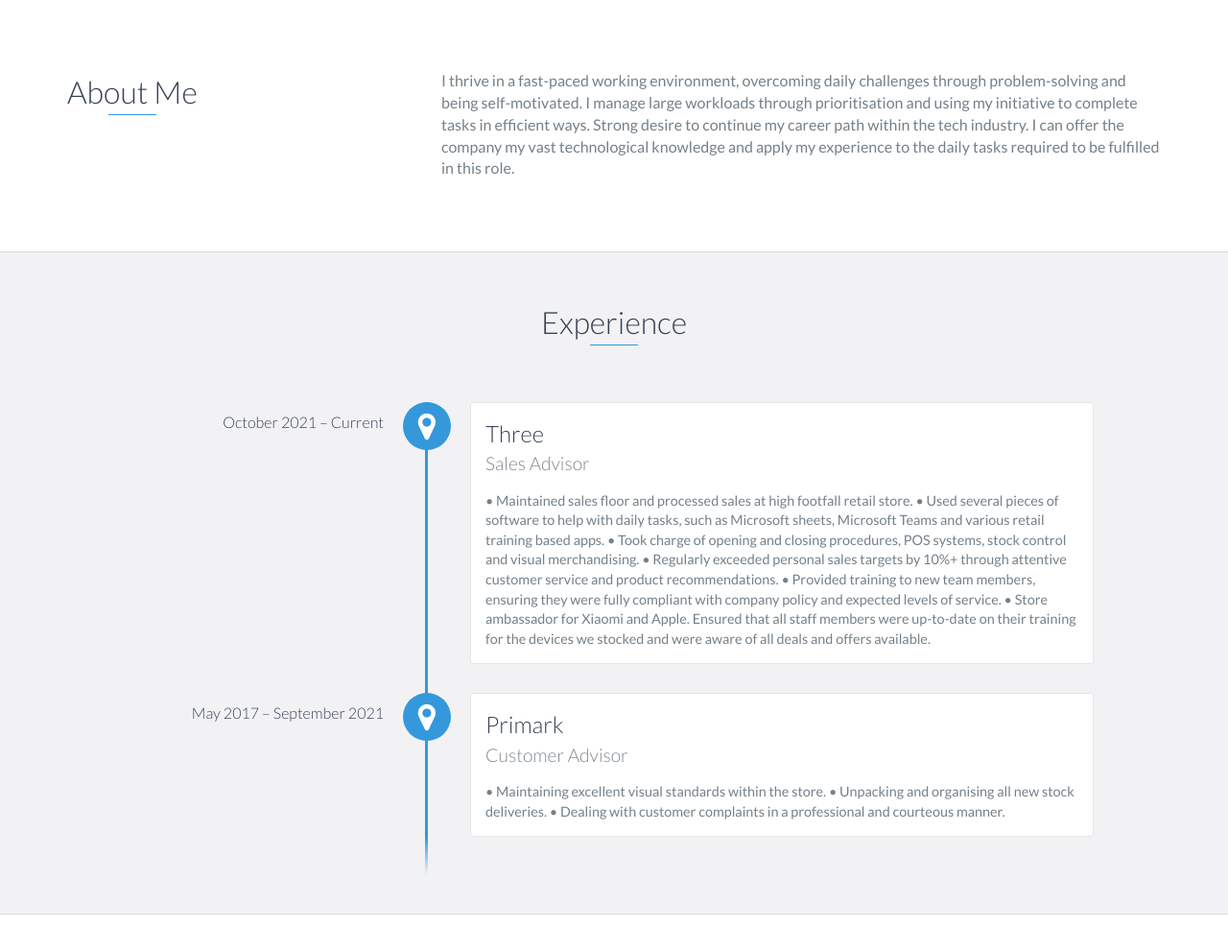
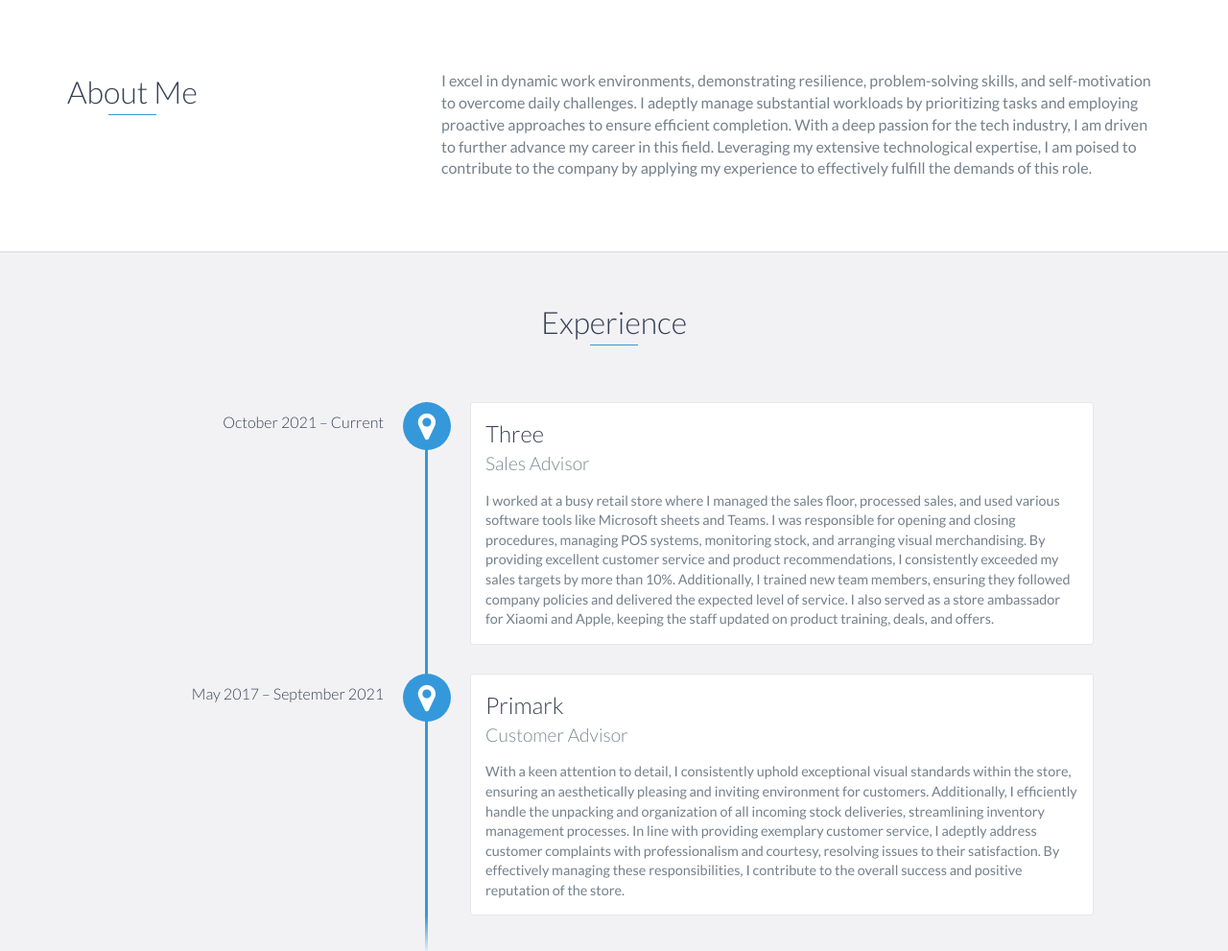
Before and after one commit to Lewisparnell/PortfolioWebsite, a website: page index.html in a window 1280 px wide. Shown: the part 802-1793 px from the top of the page at 96% size. Drawn offline with nearby package versions, Linux system fonts and the light colour scheme.

```diff
--- a/index.html
+++ b/index.html
@@ -75,7 +75,7 @@
                 </div>
                 <div class="col-md-8">
                     <p>
-                        I thrive in a fast-paced working environment, overcoming daily challenges through problem-solving and being self-motivated. I manage large workloads through prioritisation and using my initiative to complete tasks in efficient ways. Strong desire to continue my career path within the tech industry. I can offer the company my vast technological knowledge and apply my experience to the daily tasks required to be fulfilled in this role.
+                        I excel in dynamic work environments, demonstrating resilience, problem-solving skills, and self-motivation to overcome daily challenges. I adeptly manage substantial workloads by prioritizing tasks and employing proactive approaches to ensure efficient completion. With a deep passion for the tech industry, I am driven to further advance my career in this field. Leveraging my extensive technological expertise, I am poised to contribute to the company by applying my experience to effectively fulfill the demands of this role.
                     </p>
                 </div>
             </div>
@@ -90,12 +90,7 @@
                 <h3>Three</h3>
                 <h4>Sales Advisor</h4>
                 <p>
-                    • Maintained sales floor and processed sales at high footfall retail store.
-                    • Used several pieces of software to help with daily tasks, such as Microsoft sheets, Microsoft Teams and various retail training based apps.
-                    • Took charge of opening and closing procedures, POS systems, stock control and visual merchandising.
-                    • Regularly exceeded personal sales targets by 10%+ through attentive customer service and product recommendations.
-                    • Provided training to new team members, ensuring they were fully compliant with company policy and expected levels of service.
-                    • Store ambassador for Xiaomi and Apple. Ensured that all staff members were up-to-date on their training for the devices we stocked and were aware of all deals and offers available.
+                    I worked at a busy retail store where I managed the sales floor, processed sales, and used various software tools like Microsoft sheets and Teams. I was responsible for opening and closing procedures, managing POS systems, monitoring stock, and arranging visual merchandising. By providing excellent customer service and product recommendations, I consistently exceeded my sales targets by more than 10%. Additionally, I trained new team members, ensuring they followed company policies and delivered the expected level of service. I also served as a store ambassador for Xiaomi and Apple, keeping the staff updated on product training, deals, and offers.
                 </p>
             </div>
 
@@ -103,9 +98,7 @@
                 <h3>Primark</h3>
                 <h4>Customer Advisor</h4>
                 <p>
-                    • Maintaining excellent visual standards within the store.
-                    • Unpacking and organising all new stock deliveries.
-                    • Dealing with customer complaints in a professional and courteous manner.
+                    With a keen attention to detail, I consistently uphold exceptional visual standards within the store, ensuring an aesthetically pleasing and inviting environment for customers. Additionally, I efficiently handle the unpacking and organization of all incoming stock deliveries, streamlining inventory management processes. In line with providing exemplary customer service, I adeptly address customer complaints with professionalism and courtesy, resolving issues to their satisfaction. By effectively managing these responsibilities, I contribute to the overall success and positive reputation of the store.
                 </p>
             </div>
             <!--
@@ -171,7 +164,7 @@
                     <div class="project-info">
                         <h3>Sales Targets Tracker</h3>
                         <p>
-                           A self refreshing tracker used to manager daily and monthly sales targets. This sheet will automatically clear daily and monthly. Easily editable to change targets and users on the sheet. It will compile the data from the last three months to give you an average of performance, this is incredibly useful for management to monitor advisors targets and help advisors monitor their own sales.
+                            A dynamic and user-friendly sales tracker designed to efficiently manage daily and monthly sales targets. This innovative sheet features an automatic refresh function, ensuring the data is always up to date. Seamlessly editable, it allows for effortless customization of targets and user information. Additionally, the tracker provides a comprehensive overview of performance by compiling data from the past three months, offering valuable insights for both management and advisors. This invaluable tool enables management to monitor advisors' targets effectively while empowering advisors to track their own sales performance with ease.
                         </p>
                         <a href="https://docs.google.com/spreadsheets/d/1WSIzoiRteX82DdlcZ4LXgZxn_g5rw0jLfph7pyfMQQk/edit?usp=sharing">View Project</a>
                     </div>
```
